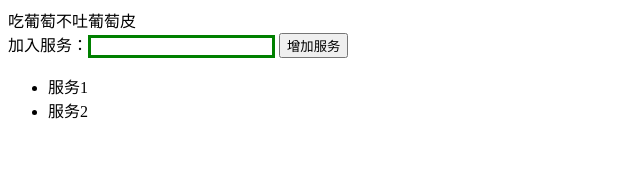
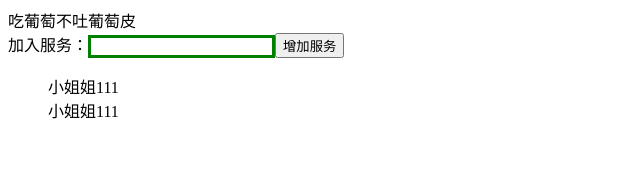
Before and after one commit to NeverNeverNeverGiveUp/react_study, a React (Create React App) app in the folder demo01/: page / in a window 1280 px wide. Shown: the top 172 px of the page, without its empty margins (0-640 px from the left). Built offline with nearby package versions, Linux system fonts and the light colour scheme.

Commit message:
13完成

```diff
--- /dev/null
+++ b/demo01/src/XiaojiejieItem.js
@@ -0,0 +1,13 @@
+import React, { Component } from 'react';
+
+export class XiaojiejieItem extends Component {
+    render() {
+        return (
+            <div>
+                小姐姐111
+            </div>
+        );
+    }
+}
+
+export default XiaojiejieItem;
--- a/demo01/src/xiaojiejie.js
+++ b/demo01/src/xiaojiejie.js
@@ -1,5 +1,7 @@
 import React, { Component, Fragment } from "react";
 import "./style.css";
+
+import XiaojiejieItem from './XiaojiejieItem';
 export class xiaojiejie extends Component {
   constructor(props, context) {
     super(props, context);
@@ -12,10 +14,10 @@ export class xiaojiejie extends Component {
   render() {
     return (
       <Fragment>
-        {" "}
+
         {
           // 哈哈
-        }{" "}
+        }
         <div>
           <label htmlFor="jspang">加入服务：</label>
           <input
@@ -23,21 +25,27 @@ export class xiaojiejie extends Component {
             id="jspang"
             value={this.state.inputValue}
             onChange={this.inputChange.bind(this)}
-          />{" "}
-          <button onClick={this.addList.bind(this)}> 增加服务 </button>{" "}
-        </div>{" "}
+          />
+          <button onClick={this.addList.bind(this)}> 增加服务 </button>
+        </div>
         <ul>
-          {" "}
+
           {this.state.list.map((item, index) => {
             return (
-              <li
+
+
+             <div>
+              {/* <li
                 key={index + Math.random()}
                 dangerouslySetInnerHTML={{ __html: item }}
                 onClick={this.deleteItem.bind(this, index)}
               ></li>
+             */}
+             <XiaojiejieItem />
+             </div>
             );
-          })}{" "}
-        </ul>{" "}
+          })}
+        </ul>
       </Fragment>
     );
   }
```
